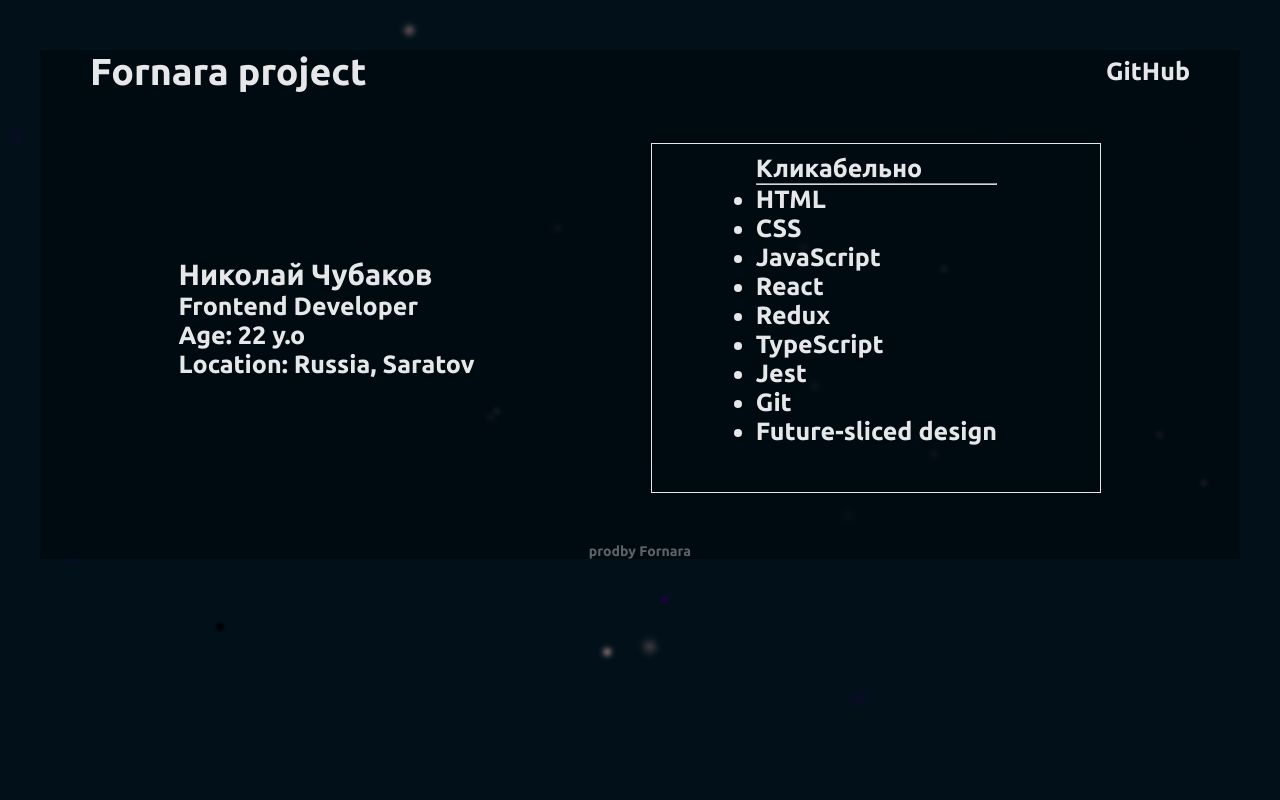
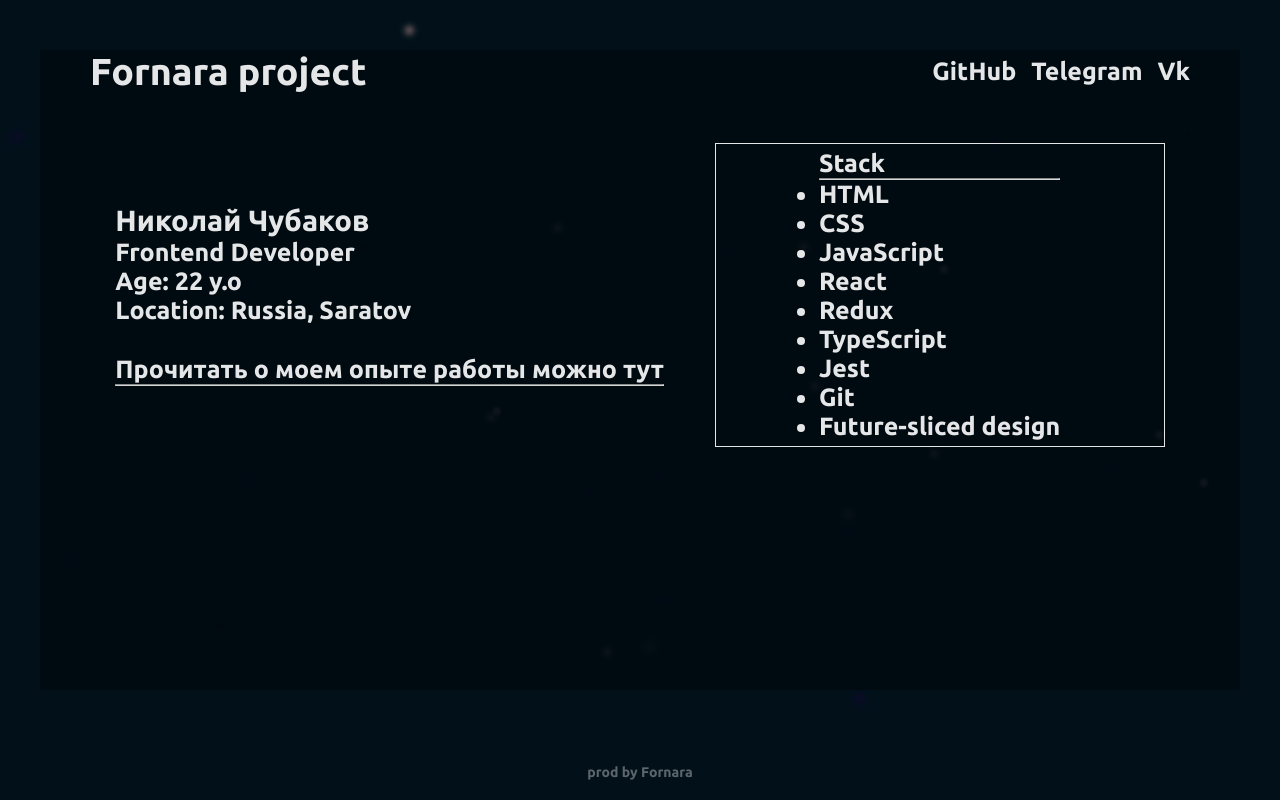
Before and after one commit to TrailblazerPlaya/fornara-portfolio, a React app: page / in a window 1280 px wide. Built offline with nearby package versions, Linux system fonts and the light colour scheme.

Commit message:
Add about data

```diff
--- a/src/component/Footer/Footer.module.scss
+++ b/src/component/Footer/Footer.module.scss
@@ -1,10 +1,20 @@
 .Footer {
     display: flex;
     justify-content: center;
-    align-items: center;
-    margin: 50px;
+    align-items: flex-end;
     color: white;
     font-weight: 700;
     font-size: 14px;
     opacity: 0.4;
+    position: fixed;
+    left: 0;
+    bottom: 0;
+    width: 100%;
+    padding: 20px;
 }
+
+@media (min-width: 2560px) {
+    .Footer {
+        font-size: 50px;
+    }
+  }
--- a/src/component/Footer/Footer.tsx
+++ b/src/component/Footer/Footer.tsx
@@ -3,7 +3,7 @@ import cls from "./Footer.module.scss";
 export const Footer = () => {
   return (
     <footer className={cls.Footer}>
-      <p>prodby Fornara</p>
+      <p>prod by Fornara</p>
     </footer>
   );
 };
--- a/src/component/Navbar/Navbar.module.scss
+++ b/src/component/Navbar/Navbar.module.scss
@@ -18,3 +18,13 @@
     color: red;
     transition: 0.3s;
 }
+
+.NavLinks a {
+    padding-left: 15px;
+}
+
+@media (min-width: 2560px) {
+    .Navbar {
+        font-size: 65px;
+    }
+  }
--- a/src/component/Navbar/Navbar.tsx
+++ b/src/component/Navbar/Navbar.tsx
@@ -3,8 +3,14 @@ import cls from "./Navbar.module.scss";
 export const Navbar = () => {
     return (
         <div className={cls.Navbar}>
-            <h2>Fornara project</h2>
-            <a href="https://github.com/Fornara" target="_blank">GitHub</a>
+            <div>
+                <h2>Fornara project</h2>
+            </div>
+            <div className={cls.NavLinks}>
+                <a href="https://github.com/Fornara" target="_blank">GitHub</a>
+                <a href="https://t.me/fornara_the_great" target="_blank">Telegram</a>
+                <a href="https://vk.com/id666510696" target="_blank">Vk</a>
+            </div>
         </div>
 
     );
--- a/src/component/Resume/Resume.module.scss
+++ b/src/component/Resume/Resume.module.scss
@@ -11,23 +11,48 @@
 }
 
 .ResumeLi:hover {
-    list-style: none;
     cursor: pointer;
+    color: red;
 }
 
 .ResumeAbout {
     color: white;
 }
 
+.ResumeUznat {
+    margin-top: 30px;
+}
+
+.ResumeExpiriens {
+    margin-top: 30px;
+}
+
+.ResumeExpiriens:hover {
+    cursor: pointer;
+    color: red;
+    transition: 0.3s;
+}
+
+.ResumeLink  {
+    color: white;
+    display: flex;
+    align-items: center;
+    justify-content: center;
+}
+
+.ResumeLink:hover {
+    color: red;
+    transition: 0.3s;
+}
+
 .ResumeSkills {
     display: flex;
     flex-direction: column;
     align-items: center;
-    height: 350px;
     width: 450px;
     color: white;
     border: 1px solid white;
-    padding: 10px;
+    padding: 5px;
 }
 
 .ResumeIcons {
@@ -65,6 +90,7 @@
     font-size: 23px;
     font-weight: 700;
     color: white;
+    text-align: center;
 }
 
 .ResumeName {
@@ -95,3 +121,42 @@
     border-radius: 5px;
     z-index: 10000;
 }
+
+
+@media (min-width: 2560px) {
+    .Resume {
+        font-size: 60px;
+    }
+
+    .ResumeSkills {
+        width: 900px;
+        padding: 40px;
+    }
+
+    .ResumeIcons {
+        max-width: 200px;
+        max-height: 200px;
+    }
+
+    .ResumeContainer {
+        display: flex;
+        justify-content: center;
+        margin-bottom: 40px;
+        align-items: center;
+    }
+
+    .ResumeClose {
+        font-size: 60px;
+        padding: 25px;
+        position: relative;
+        top: 10px;
+        left: 300px;
+    }
+    .ResumeDescription {
+        font-size: 60px;
+    }
+
+    .ResumeName {
+        font-size: 80px;
+    }
+}
--- a/src/component/Resume/Resume.tsx
+++ b/src/component/Resume/Resume.tsx
@@ -1,15 +1,21 @@
 import cls from "./Resume.module.scss";
 import { useState } from "react";
-import skills from "./data/SkillsData";
+import  skills from "./data/SkillsData";
+import  aboutMe from "./data/AboutMe";
 export const Resume = () => {
     const [selectedSkill, setSelectedSkill] = useState(null);
-
+    const [showModal, setShowModal] = useState(null);
     const handleSkillClick = (skill: { name: string; description: string }) => {
       setSelectedSkill(skill);
     };
 
+    const handleAboutClick = (about: { name: string; description: string }) => {
+      setShowModal(about);
+    };
+
     const closeModal = () => {
       setSelectedSkill(null);
+      setShowModal(null);
     };
 
     const handleOverlayClick = (event: any) => {
@@ -25,10 +31,27 @@ export const Resume = () => {
           <p>Frontend Developer</p>
           <p>Age: 22 y.o</p>
           <p>Location: Russia, Saratov</p>
+          {aboutMe.map((about) => (
+            <p className={cls.ResumeExpiriens} key={about.name} onClick={() => handleAboutClick(about)}>{about.name}</p>
+          ))}
+          {showModal && (
+            <div className={cls.ModalOverlay} onClick={handleOverlayClick}>
+              <div className={cls.Modal}>
+                <div className={cls.ResumeContainer}>
+                  <h4>Fornara</h4>
+                  <button className={cls.ResumeClose} onClick={closeModal}>Закрыть</button>
+                </div>
+                <p className={cls.ResumeDescription}>{showModal.description}</p>
+                <p className={cls.ResumeDescription}>{showModal.practice}</p>
+                <a className={cls.ResumeLink} href={showModal.link}>Ссылка</a>
+              </div>
+            </div>
+          )}
+          <hr />
         </div>
         <div className={cls.ResumeSkills}>
           <ul>
-            <h4>Кликабельно</h4>
+            <h4>Stack</h4>
             <hr />
             {skills.map((skill) => (
               <li className={cls.ResumeLi} key={skill.name} onClick={() => handleSkillClick(skill)}>
--- /dev/null
+++ b/src/component/Resume/data/AboutMe.js
@@ -0,0 +1,4 @@
+const aboutMe = [
+    { name: "Прочитать о моем опыте работы можно тут", description: "Мой опыт работы ~1.5 года. Я не был устроен где-то официально. Работал зачастую на фриланс биржах или брал заказы в своем городе. Пару раз приходилось работать в команде из 3х человек. С Back-end частью дела не имел, но принимать данные с сервера умею.", practice: "Все свои знания я стараюсь проработать самостоятельно. В данный момент больше всего освоенных мной технологий можно увидеть в моем репозитории, ссылка на который ниже.", link: "https://github.com/fornara/advanced-frontend-practice" }
+  ]
+export default aboutMe;
--- a/src/component/Resume/data/SkillsData.js
+++ b/src/component/Resume/data/SkillsData.js
@@ -9,15 +9,14 @@ import fsdIcons from "./icons/fsd.png";
 import tsIcons from "./icons/typescript.png";
 const skills = [
   { name: "HTML", description: "HTML5 - это HTML5, добавить особо нечего. Я знаю его достаточно хорошо, чтобы не испытывать проблем при работе." , icon: htmlIcons},
-  { name: "CSS", description: "Язык описания внешнего вида документа, созданного с помощью языка разметки HTML, называется CSS. В работе предпочитаю использовать SASS, так как он предоставляет более удобный и гибкий способ написания стилей. Кроме того, помимо создания стилей, я также умею создавать анимации с использованием CSS и JavaScript. Это позволяет оживить веб-страницы и добавить интерактивности. Еще одним из моих навыков является адаптивная веб-разработка. Я могу создать сайт, который будет хорошо отображаться и работать на различных устройствах, таких как компьютеры, планшеты и смартфоны. ", icon: cssIcons},
+  { name: "CSS", description: "В работе предпочитаю использовать SASS, так как он предоставляет более удобный и гибкий способ написания стилей. Кроме того, помимо создания стилей, я также умею создавать анимации с использованием CSS и JavaScript. Это позволяет оживить веб-страницы и добавить интерактивности. Еще одним из моих навыков является адаптивная веб-разработка. Я могу создать сайт, который будет хорошо отображаться и работать на различных устройствах, таких как компьютеры, планшеты и смартфоны. ", icon: cssIcons},
   { name: "JavaScript", description: "С JavaScript я хорошо знаком, работаю с новыми возможностями языка. Я прочитал много книг, получил много практического опыта и прошел курсы. Умею организовывать код и успешно применяю библиотеку React. Пока не успел попробовать Vue, но готов освоить его.", icon: jsIcons},
   { name: "React", description: "Умею эффективно организовывать компоненты React, использовать состояние и свойства для передачи данных, а также для взаимодействия с жизненным циклом компонентов. Так же применяю библиотеку React для управления состоянием приложения с помощью контекста и хуков.", icon: reactIcons },
   { name: "Redux", description: "С недавнего времени я начал изучать Redux. Изначально я не считал эту технологию необходимой, но постепенно мое мнение изменилось. Хотя я не применял Redux в коммерческих проектах, я практиковался с ним самостоятельно. Мой опыт работы с Redux доступен на моем GitHub профиле. Я убедился, что Redux - это мощная технология, которая может значительно упростить управление состоянием приложения и сделать его более предсказуемым. Я активно изучаю Redux и применяю его в своих проектах, чтобы создавать более эффективные и масштабируемые приложения. " , icon: reduxIcons},
   { name: "TypeScript", description: "Активно применяю возможности TypeScript, такие как статическая типизация, интерфейсы, дженерики и другие, для создания надежных и гибких приложений. Я убедился, что работа с TypeScript в команде значительно облегчает разработку. Кроме того, я хорошо знаком с различными порождающими, структурными и поведенческими паттернами. ", icon: tsIcons },
-  { name: "Jest", description: "Мне не приходилось писать тесты в коммерческой разработке, но я также знаком с этой технологией. Для меня важно иметь документацию, чтобы глубже разобраться, но я также стремлюсь набраться больше практического опыта. В будущем я планирую освоить e2e и скриншотные тесты. ", icon: jestIcons},
+  { name: "Jest", description: "Мне не приходилось писать тесты в коммерческой разработке, но я также знаком с этой технологией. Без документации пока не обхожусь, мало практического опыта. В будущем я планирую освоить e2e и скриншотные тесты. ", icon: jestIcons},
   { name: "Git", description: "Я использовал Git при работе в команде из трех человек. Я умею писать основные команды, но обычно предпочитаю использовать GitHub Desktop, так как мне это удобнее. Что касается GitKraken и других приложений, я пока не имел опыта работы с ними. Готов продолжать углублять свои знания и навыки в работе с Git, чтобы быть более эффективным разработчиком.", icon: gitIcons},
   { name: "Future-sliced design", description: "Future-sliced design - это подход к проектированию, который акцентирует внимание на будущих потребностях и изменениях в проекте. Он предполагает разделение функциональности на небольшие, независимые модули, которые могут быть разработаны и внедрены постепенно. Вместо того, чтобы пытаться предугадать все возможные требования заранее, Future-sliced design позволяет создавать гибкие и масштабируемые системы, которые могут быть легко адаптированы к новым требованиям в будущем. Каждый модуль разрабатывается с учетом конкретной функциональности и может быть добавлен или изменен независимо от других модулей.", icon: fsdIcons},
   // Добавьте остальные навыки и их описания
 ];
-
 export default skills;
--- a/src/index.scss
+++ b/src/index.scss
@@ -15,9 +15,23 @@ h1 {
     margin: 20px;
 }
 
+
 .container {
     max-width: 1200px;
     margin: 0 auto;
+    margin-top: 50px;
+    margin-bottom: 50px;
     background: #010b11;
     opacity: 0.9;
+    display: block;
+    justify-content: center;
+    align-items: center;
+    min-height: 80vh;
+    min-width: 100vh;
 }
+
+@media (min-width: 2560px) {
+    .container {
+        margin-top: 100px;
+    }
+}
```
